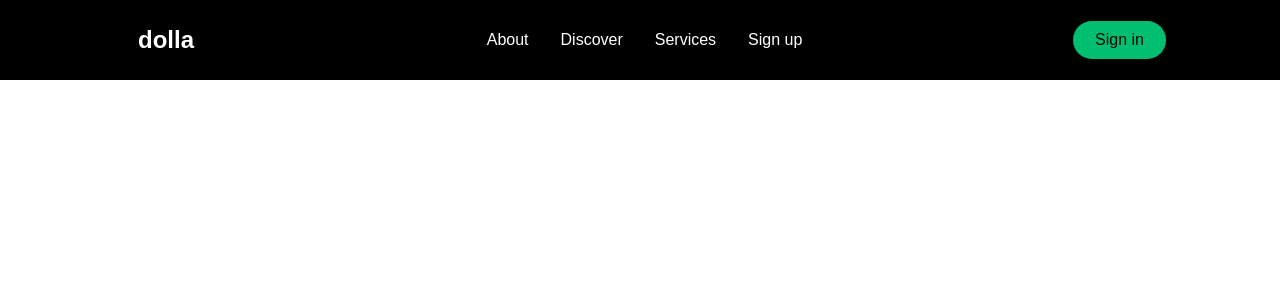
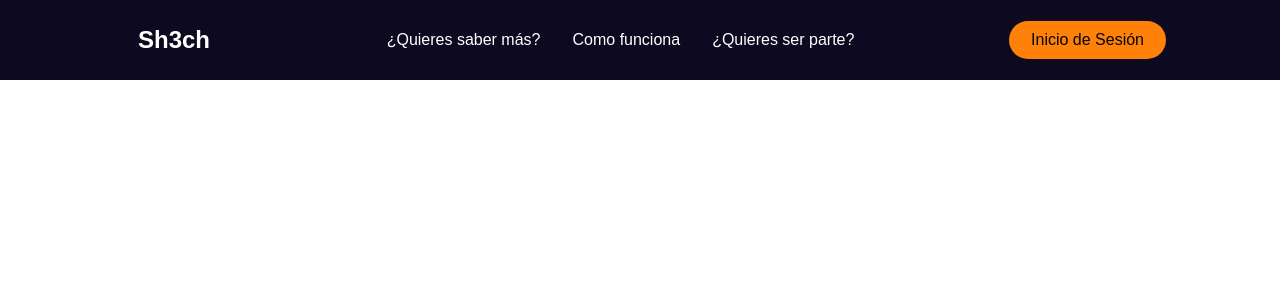
Before and after one commit to aalvarez75GiH/FrontEnds, a React (Create React App) app in the folder landingsh3ck2.0/: page / in a window 1280 px wide. Shown: the top 300 px of the page. Built offline with nearby package versions, Linux system fonts and the light colour scheme.

Commit message:
2nd commit - adding: we created styledNavBar and styleNavBarElements.js - now we have two different types of navBars

```diff
--- a/landingsh3ck2.0/package.json
+++ b/landingsh3ck2.0/package.json
@@ -8,8 +8,11 @@
     "@testing-library/user-event": "^12.1.10",
     "react": "^17.0.2",
     "react-dom": "^17.0.2",
+    "react-icons": "^4.3.1",
     "react-router-dom": "^5.3.0",
     "react-scripts": "4.0.3",
+    "react-scroll": "^1.8.4",
+    "styled-components": "^5.3.1",
     "web-vitals": "^1.0.1"
   },
   "scripts": {
--- a/landingsh3ck2.0/src/App.css
+++ b/landingsh3ck2.0/src/App.css
@@ -7,7 +7,7 @@
   }
 
   .nav {
-      background-color: #000000;
+      background-color: #0C0920;
       height: 80px;
       display: flex;
       justify-content: center;
@@ -80,7 +80,7 @@
 
   .navBtnLink {
       border-radius: 50px;
-      background-color: #01bf71;
+      background-color: #FF810A;
       white-space: nowrap;
       padding: 10px 22px;
       color: #010606;
@@ -93,34 +93,11 @@
 
   .navBtnLink:hover {
     transition: all 0.2s ease-in-out;
-    background-color: #ffffff;
+    background-color: #FAD570;
     color: #010606;
   }
 
-  /* <nav className="nav" >
-  <div className="navBarContainer">
-      <a href="/" className="navLogo">dolla</a>
-      <div className="mobileIcon"></div>
-      <ul className="navMenu">
-          <li className="navItem">
-              <a href="about" className="navLinks" >About</a>
-          </li>
-          <li className="navItem">
-              <a href="discover" className="navLinks" >Discover</a>
-          </li>
-          <li className="navItem">
-          <a href="services" className="navLinks" >Services</a>
-          </li>
-          <li className="navItem">
-          <a href="signup" className="navLinks" >Sign up</a>
-          </li>
-      </ul>
-      <nav className="navBtn">
-          <a href="/signin" className="navBtnLink">Sign in</a>
-      </nav>
-  </div>
-</nav> */
-
+/**************** Media Queries ********************************/
 @media screen and (max-width:960px){
     .nav {
         transition: 0.8s all ease;
--- a/landingsh3ck2.0/src/App.js
+++ b/landingsh3ck2.0/src/App.js
@@ -1,10 +1,16 @@
 import React from 'react'
+import { BrowserRouter as Router } from 'react-router-dom'
 import NavBar from './components/navBar'
+import StyleNavBar from './components/styledNavbar'
 import './App.css'
 
 const App = () => {
     return (
-        <NavBar/>
+        <Router>
+            <StyleNavBar/>
+            {/* <NavBar/> */}
+        </Router>
+
     )
 }
 
--- a/landingsh3ck2.0/src/components/navBar.js
+++ b/landingsh3ck2.0/src/components/navBar.js
@@ -1,30 +1,33 @@
 import React from 'react'
+import { FaBars } from 'react-icons/fa'
+import { Link as LinkR } from 'react-router-dom'
+import { Link as LinkS } from 'react-scroll'
 
 const NavBar = () => {
     return (
         <>
             <nav className="nav" >
                 <div className="navBarContainer">
-                    <a href="/" className="navLogo">dolla</a>
+                    <LinkR to="/" className="navLogo">sh3ck</LinkR>
                     <div className="mobileIcon">
-                        {/* <FaBars/> */}
+                        <FaBars/>
                     </div>
                     <ul className="navMenu">
                         <li className="navItem">
-                            <a href="about" className="navLinks" >About</a>
+                            <LinkS to="about" className="navLinks" >¿Quieres saber más?</LinkS>
                         </li>
                         <li className="navItem">
-                            <a href="discover" className="navLinks" >Discover</a>
+                            <LinkS to="discover" className="navLinks" >¿Como funciona?</LinkS>
                         </li>
                         <li className="navItem">
-                        <a href="services" className="navLinks" >Services</a>
+                        <LinkS to="services" className="navLinks" >¿Quiéres ser parte?</LinkS>
                         </li>
-                        <li className="navItem">
-                        <a href="signup" className="navLinks" >Sign up</a>
-                        </li>
+                        {/* <li className="navItem">
+                        <LinkS to="signup" className="navLinks" >Sign up</LinkS>
+                        </li> */}
                     </ul>
                     <nav className="navBtn">
-                        <a href="/signin" className="navBtnLink">Sign in</a>
+                        <LinkR to="/signin" className="navBtnLink">Inicio de Sesión</LinkR>
                     </nav>
                 </div>
             </nav>
--- /dev/null
+++ b/landingsh3ck2.0/src/components/styledNavBarElements.js
@@ -0,0 +1,109 @@
+import styled from 'styled-components'
+import { Link as LinkR } from 'react-router-dom'
+import { Link as LinkS } from 'react-scroll'
+
+export const Nav = styled.nav`
+background-color: #0C0920;
+height: 80px;
+display: flex;
+justify-content: center;
+align-items: center;
+font-size: 1rem;
+position: sticky;
+top: 0;
+z-index: 10;
+
+@media screen and (max-width:960px){
+transition: 0.8s all ease;
+}
+
+`
+export const NavBarContainer = styled.div `
+display: flex;
+justify-content: space-between;
+height: 80px;
+z-index: 1;
+width: 100%;
+padding: 0 24px;
+max-width: 1100px;
+
+`
+
+export const NavLogo = styled(LinkR)`
+color:#ffffff;
+justify-self: flex-start;
+cursor: pointer;
+font-size: 1.5rem;
+display: flex;
+align-items: center;
+margin-left: 24px;
+font-weight: bold;
+text-decoration: none;
+
+`
+export const MobileIcon = styled.div`
+display: none;
+
+@media screen and (max-width:768px){
+display: block;
+position: absolute;
+top: 0;
+right: 0;
+transform: translate(-100%, 60%);
+font-size: 1.8rem;
+cursor: pointer;
+color: #ffffff;
+}
+`
+export const NavMenu = styled.ul`
+display: flex;
+align-items: center;
+list-style: none;
+text-align: center;
+margin-right: -22px;
+
+@media screen and (max-width:768px){
+display: none;
+}
+`
+export const NavItem = styled.li`
+height: 80px;
+
+`
+export const NavLinks = styled(LinkS)`
+color: #ffffff;
+display: flex;
+align-items: center;
+text-decoration: none;
+padding: 0 1rem;
+height: 100%;
+cursor: pointer;
+`
+
+export const NavBtn = styled.nav`
+display: flex;
+align-items: center;
+
+@media screen and (max-width:768px){
+display: none;
+}
+
+`
+
+export const NavBtnLink = styled(LinkR)`
+border-radius: 50px;
+background-color: #FF810A;
+white-space: nowrap;
+padding: 10px 22px;
+color: #010606;
+font-size: 16px;
+outline: none;
+border: none;
+transition: all 0.2s ease-in-out;
+text-decoration: none;
+
+&:hover{
+    color: #0C0920;
+    background-color: #FAD570;
+}
+`
--- /dev/null
+++ b/landingsh3ck2.0/src/components/styledNavbar.js
@@ -0,0 +1,48 @@
+import React from 'react'
+import { FaBars } from 'react-icons/fa'
+import {
+    Nav,
+    NavBarContainer,
+    NavLogo,
+    MobileIcon,
+    NavMenu,
+    NavItem,
+    NavLinks,
+    NavBtn,
+    NavBtnLink
+} from './styledNavBarElements'
+
+
+const StyledNavBar = () => {
+    return (
+        <Nav>
+            <NavBarContainer>
+                <NavLogo to="/">Sh3ch</NavLogo>
+                <MobileIcon>
+                    <FaBars/>
+                </MobileIcon>
+                <NavMenu>
+                    <NavItem>
+                        <NavLinks to="/mas">¿Quieres saber más?</NavLinks>
+
+                    </NavItem>
+                    <NavItem>
+                        <NavLinks to="/funciona">Como funciona</NavLinks>
+
+                    </NavItem>
+                    <NavItem>
+                        <NavLinks to="/serparte">¿Quieres ser parte?</NavLinks>
+                    </NavItem>
+
+                </NavMenu>
+                <NavBtn>
+                    <NavBtnLink to="/signin">Inicio de Sesión</NavBtnLink>
+                </NavBtn>
+            </NavBarContainer>
+
+        </Nav>
+    )
+
+}
+
+export default StyledNavBar
```
Also changed, not shown: 1 other file (tests, documents, lock files or other folders).
